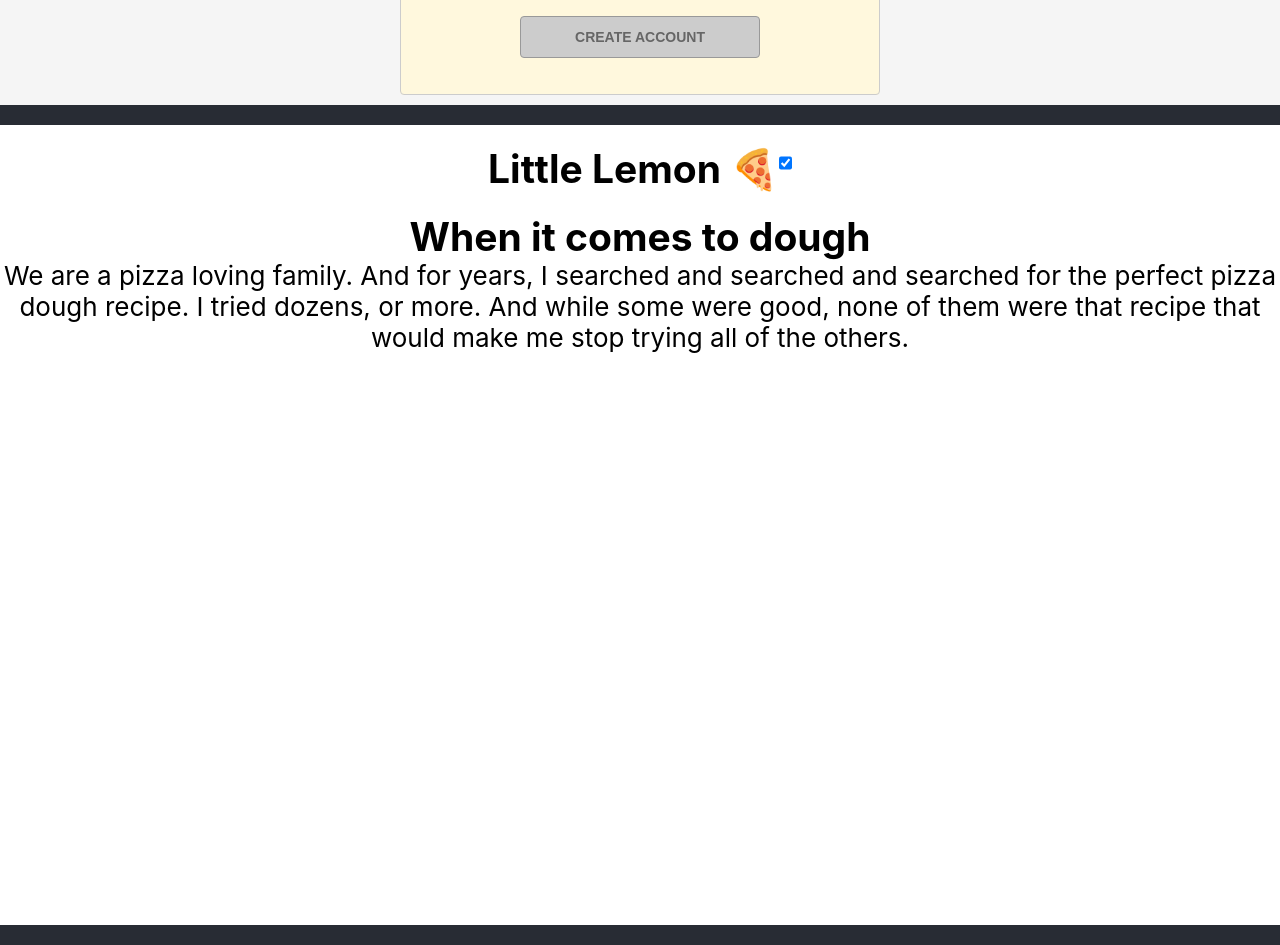
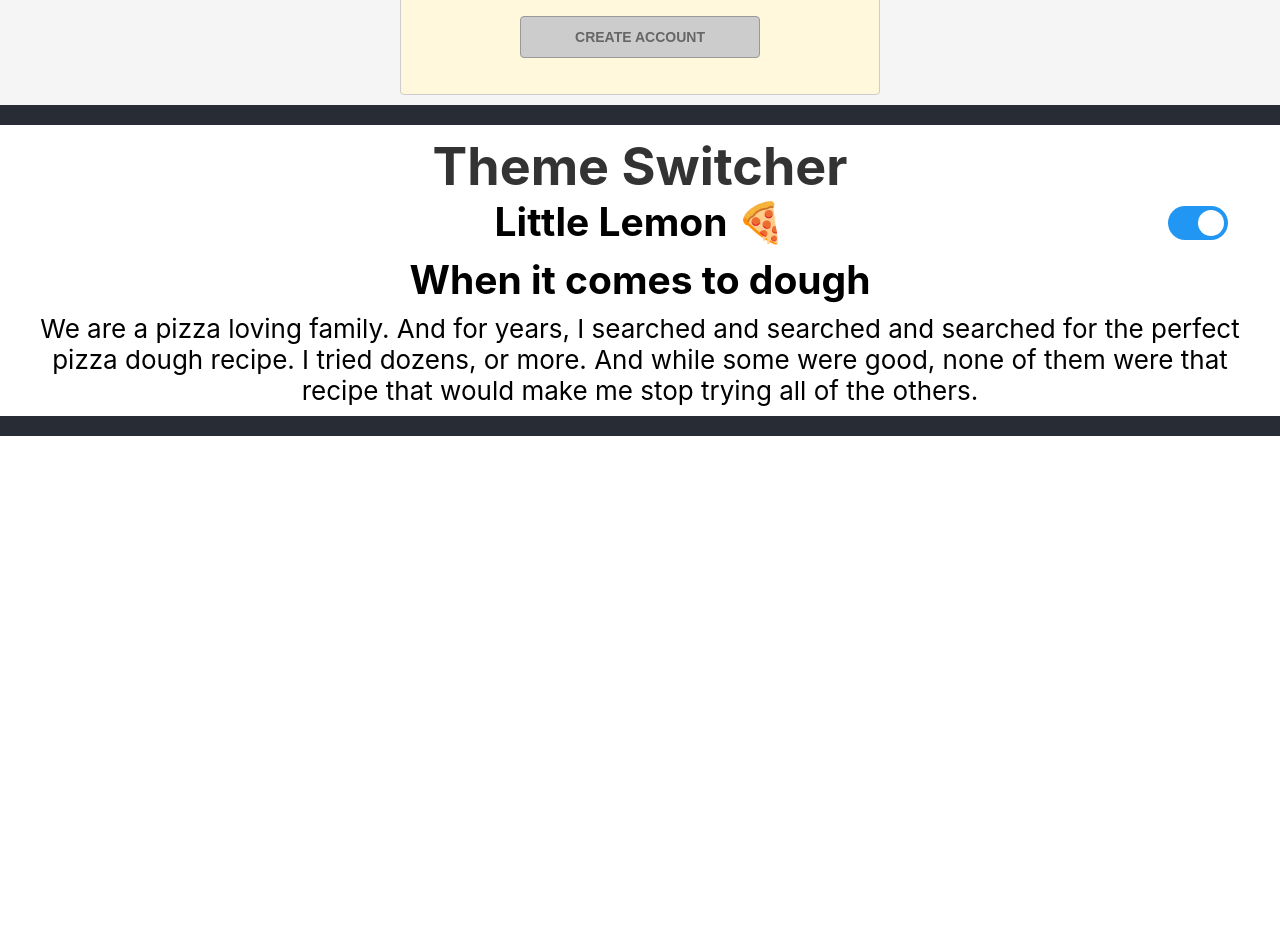
Before and after one commit to vetacode/react-advance-playground, a React (Create React App) app: page / in a window 1280 px wide. Shown: the part 1140-2085 px from the top of the page. After the commit the page ends 1576 px from the top, so only its background shows below. Built offline with nearby package versions, Linux system fonts and the light colour scheme.

Commit message:
ThemeSwitcher Done

```diff
--- a/src/App.css
+++ b/src/App.css
@@ -173,6 +173,8 @@
   flex-direction: row;
   justify-content: center;
   align-items: center;
+  /* border: 2px solid gold; */
+  width: 100%;
 }
 
 .Page {
--- a/src/App.js
+++ b/src/App.js
@@ -4,7 +4,8 @@
 import { RegistrationForm } from './Components/RegistrationForm';
 import { ThemeSwitcher } from './Components/ThemeSwitcher';
 import { UncontrolledForm, Form } from './Components/UncontrolledForm';
-// import Form from './Components/UncontrolledForm';
+import { ThemeProvider } from './Context/ThemeContext';
+
 function App() {
   return (
     <div className='App'>
@@ -18,4 +19,12 @@
   );
 }
 
-export default App;
+function Root() {
+  return (
+    <ThemeProvider>
+      <App />
+    </ThemeProvider>
+  );
+}
+
+export default Root;
--- a/src/Components/ThemeSwitcher.js
+++ b/src/Components/ThemeSwitcher.js
@@ -1,4 +1,4 @@
-import { ThemeProvider, useTheme } from '../Context/ThemeContext';
+import { useTheme } from '../Context/ThemeContext';
 import Switch from '../Switch';
 
 const Title = ({ children }) => {
@@ -42,10 +42,13 @@
 
 const Header = () => {
   return (
-    <header>
-      <Title>Little Lemon 🍕</Title>
-      <Switch />
-    </header>
+    <>
+      <h1>Theme Switcher</h1>
+      <header>
+        <Title>Little Lemon 🍕</Title>
+        <Switch />
+      </header>
+    </>
   );
 };
 
@@ -62,7 +65,7 @@
   const { theme } = useTheme();
   return (
     <div
-      className='App'
+      className='section'
       style={{
         backgroundColor: theme === 'light' ? 'white' : 'black',
       }}
@@ -73,12 +76,4 @@
   );
 }
 
-function Root() {
-  return (
-    <ThemeProvider>
-      <ThemeSwitcher />
-    </ThemeProvider>
-  );
-}
-
-export { ThemeSwitcher, Root };
+export { ThemeSwitcher };
--- a/src/Context/ThemeContext.js
+++ b/src/Context/ThemeContext.js
@@ -1,3 +1,15 @@
-export const ThemeProvider = ({ children }) => children;
+import { createContext, useContext, useState } from 'react';
 
-export const useTheme = () => ({ theme: 'light' });
+const ThemeContext = createContext(undefined);
+
+export const ThemeProvider = ({ children }) => {
+  const [theme, setTheme] = useState('light');
+  const toggleTheme = () => setTheme(theme === 'light' ? 'dark' : 'light');
+  return (
+    <ThemeContext.Provider value={{ theme, toggleTheme }}>
+      {children}
+    </ThemeContext.Provider>
+  );
+};
+
+export const useTheme = () => useContext(ThemeContext);
--- a/src/Switch/Styles.css
+++ b/src/Switch/Styles.css
@@ -0,0 +1,62 @@
+.switch {
+  position: absolute;
+  display: inline-block;
+  right: 32px;
+  width: 60px;
+  height: 34px;
+  /* border: 2px solid #2196f3; */
+}
+
+/* Hide default HTML checkbox */
+.switch input {
+  opacity: 0;
+  width: 0;
+  height: 0;
+}
+
+/* The slider */
+.slider {
+  position: absolute;
+  cursor: pointer;
+  top: 0;
+  left: 0;
+  right: 0;
+  bottom: 0;
+  background-color: #ccc;
+  -webkit-transition: 0.4s;
+  transition: 0.4s;
+}
+
+.slider:before {
+  position: absolute;
+  content: '';
+  height: 26px;
+  width: 26px;
+  left: 4px;
+  bottom: 4px;
+  background-color: white;
+  -webkit-transition: 0.4s;
+  transition: 0.4s;
+}
+
+input:checked + .slider {
+  background-color: #2196f3;
+}
+
+input:focus + .slider {
+  box-shadow: 0 0 1px #2196f3;
+}
+
+input:checked + .slider:before {
+  -webkit-transform: translateX(26px);
+  -ms-transform: translateX(26px);
+  transform: translateX(26px);
+}
+
+.slider.round {
+  border-radius: 34px;
+}
+
+.slider.round:before {
+  border-radius: 50%;
+}
--- a/src/Switch/index.js
+++ b/src/Switch/index.js
@@ -2,10 +2,14 @@
 import { useTheme } from '../Context/ThemeContext';
 
 const Switch = () => {
-  const { theme } = useTheme();
+  const { theme, toggleTheme } = useTheme();
   return (
     <label className='switch'>
-      <input type='checkbox' checked={theme === 'light'} />
+      <input
+        type='checkbox'
+        checked={theme === 'light'}
+        onChange={toggleTheme}
+      />
       <span className='slider round' />
     </label>
   );
```
